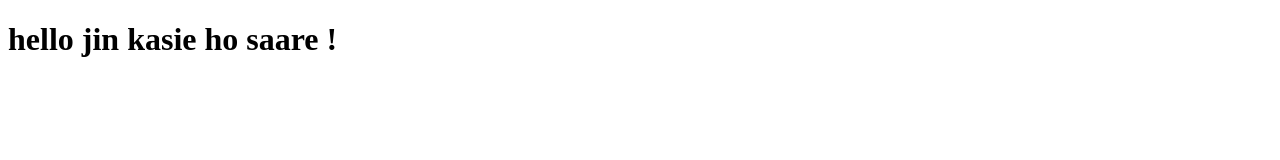
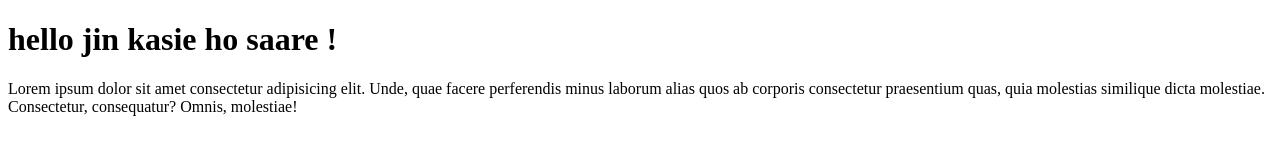
Before and after one commit to hustlersbay/offline_pw, a plain HTML site: page index.html in a window 1280 px wide. Drawn offline with Linux system fonts and the light colour scheme.

Commit message:
updation in new branch

```diff
--- a/index.html
+++ b/index.html
@@ -7,5 +7,6 @@
 </head>
 <body>
     <h1>hello jin kasie ho saare !</h1>
+    <p>Lorem ipsum dolor sit amet consectetur adipisicing elit. Unde, quae facere perferendis minus laborum alias quos ab corporis consectetur praesentium quas, quia molestias similique dicta molestiae. Consectetur, consequatur? Omnis, molestiae!</p>
 </body>
 </html>
```
